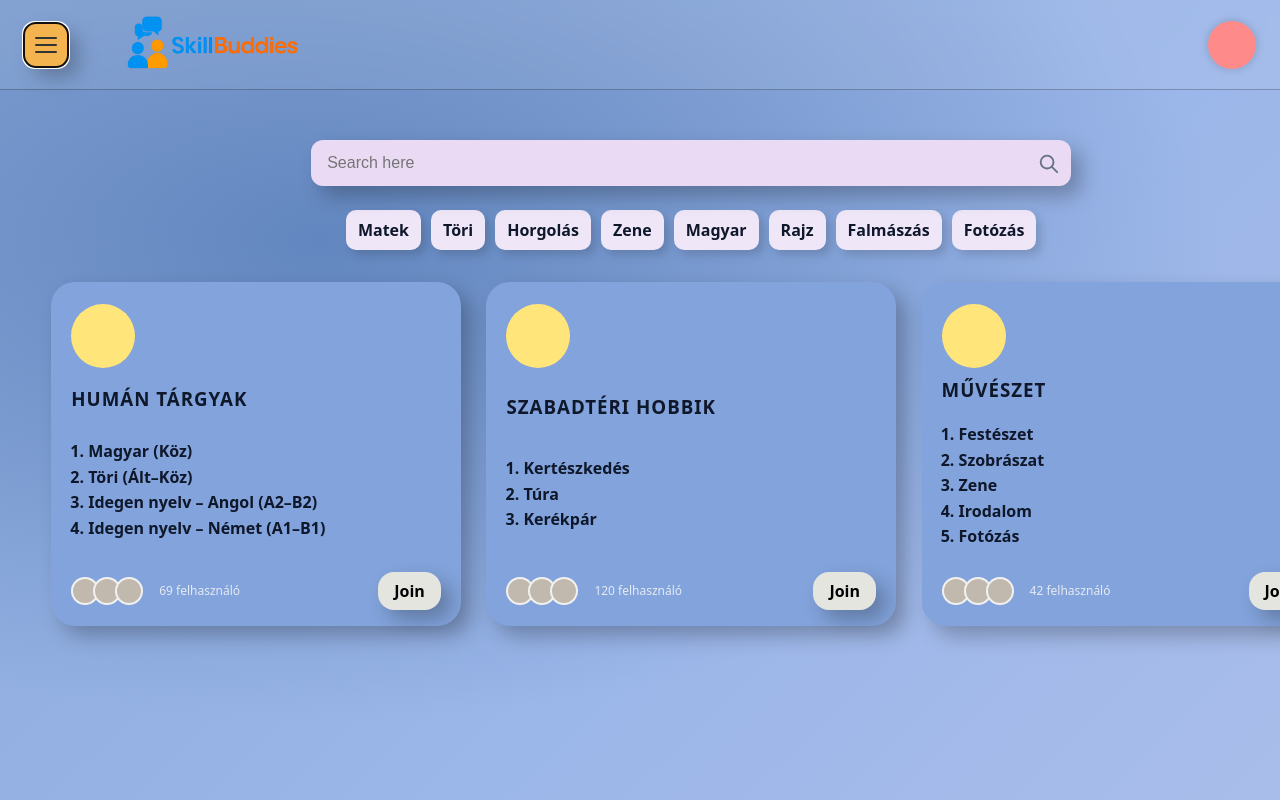
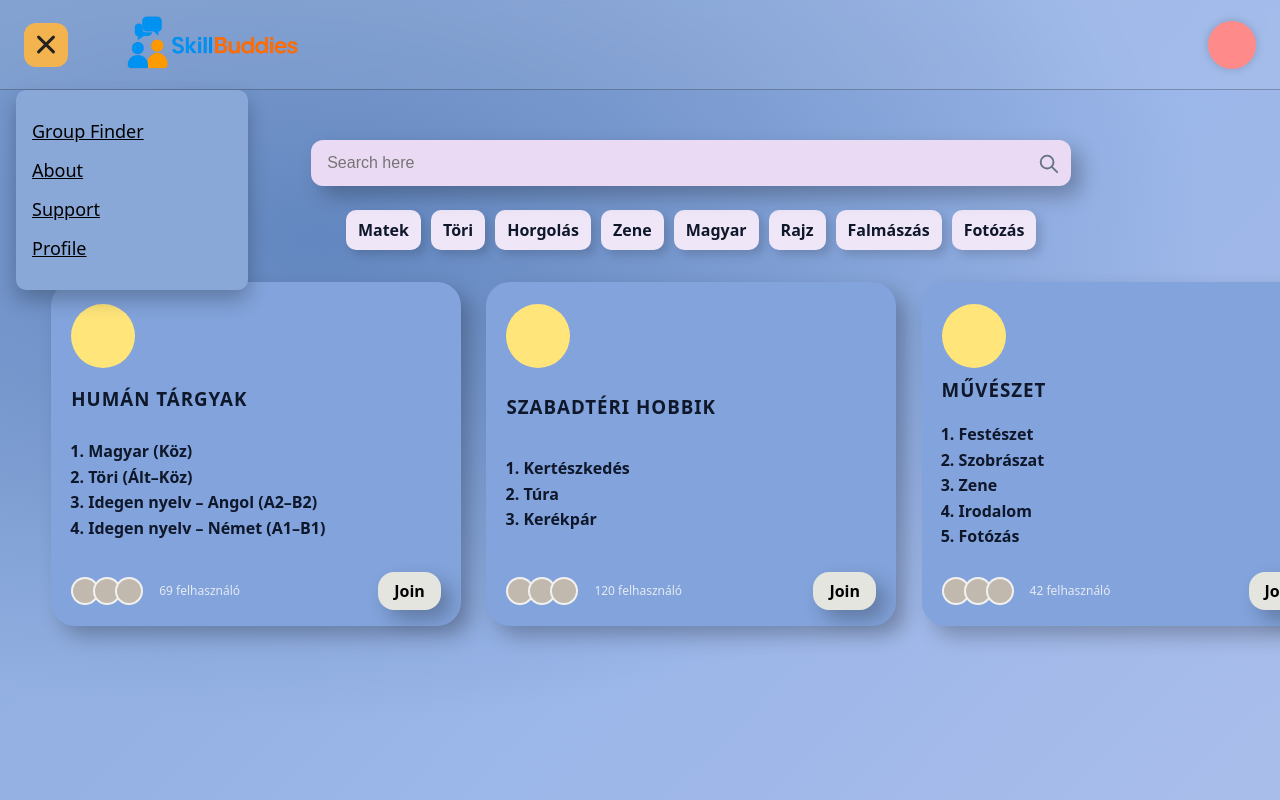
Before and after one commit to novesz/SkillBuddies, a React (Vite) app in the folder frontend/: page / in a window 1280 px wide. Both pictures are taken after a click on the button 46 px from the left and 44 px from the top of the page. Shown: the top 800 px of the page. Built offline with nearby package versions, Linux system fonts and the light colour scheme.

Commit message:
NavBarKesz

```diff
--- a/frontend/src/components/Header.jsx
+++ b/frontend/src/components/Header.jsx
@@ -1,4 +1,5 @@
 import React, { useState, useRef, useEffect } from "react";
+import Navbar from "./Navbar";
 import "../styles/Header.css";
 
 export default function Header() {
@@ -19,7 +20,7 @@ export default function Header() {
   }, []);
 
   return (
-    <header className="sb-header">
+    <header className="sb-header" ref={menuRef}>
       <button
         className={`sb-hamburger ${open ? "is-open" : ""}`}
         aria-label="Menü"
@@ -36,19 +37,8 @@ export default function Header() {
 
       <button className="sb-profile" aria-label="Profil" />
 
-      {/* LENYÍLÓ MENÜ */}
-      <nav
-        ref={menuRef}
-        className={`sb-menu ${open ? "open" : ""}`}
-        aria-label="Főmenü"
-      >
-        <ul>
-          <li><a href="#">Group Finder</a></li>
-          <li><a href="#">About</a></li>
-          <li><a href="#">Support</a></li>
-          <li><a href="#">Profile</a></li>
-        </ul>
-      </nav>
+      {/* csak ha nyitva van */}
+      {open && <Navbar />}
     </header>
   );
 }
--- /dev/null
+++ b/frontend/src/components/Navbar.jsx
@@ -0,0 +1,17 @@
+import React from "react";
+import "../styles/Navbar.css";
+
+export default function Navbar() {
+  return (
+    <nav className="navbar">
+      <div className="navbar-box">
+        <ul>
+          <li><a href="#">Group Finder</a></li>
+          <li><a href="#">About</a></li>
+          <li><a href="#">Support</a></li>
+          <li><a href="#">Profile</a></li>
+        </ul>
+      </div>
+    </nav>
+  );
+}
--- a/frontend/src/styles/Header.css
+++ b/frontend/src/styles/Header.css
@@ -1,8 +1,6 @@
+/* Csak a headerhez szükséges változó */
 :root{
-  --bg1:#89a8d8;
-  --bg2:#6286bf;
-  --text:#0f172a;
-  --shadow:10px 10px 20px rgba(0,0,0,.25);
+  --shadow: 10px 10px 20px rgba(0,0,0,.25);
 }
 
 /* ===== HEADER (sticky, full width, fix height) ===== */
@@ -11,8 +9,8 @@
   top: 0;
   z-index: 50;
   width: 100%;
-  height: 90px;                 /* fejléc magasság */
-  padding: 0 24px;              /* felül/alul 0 → valós 90px */
+  height: 90px;
+  padding: 0 24px;
   display: flex;
   align-items: center;
   gap: 16px;
@@ -22,7 +20,7 @@
   box-sizing: border-box;
 }
 
-/* ===== HAMBURGER – a 3 csík középen, oszlopban ===== */
+/* ===== HAMBURGER ===== */
 .sb-hamburger{
   width: 44px;
   height: 44px;
@@ -31,42 +29,50 @@
   background: #f3b34e;
   box-shadow: var(--shadow);
   cursor: pointer;
+  position: relative;           /* <- FONTOS */
+}
 
-  display: flex;                /* ← középre igazított oszlop */
-  flex-direction: column;
-  justify-content: center;
-  align-items: center;
-  gap: 5px;
-  position: relative;
+.sb-hamburger span{
+  position: absolute;           /* <- fix pozíció */
+  left: 50%;
+  transform: translateX(-50%);  /* vízszintesen középre */
+  width: 24px;                  /* mindhárom azonos */
+  height: 3px;                  /* 3px vastag: kevésbé aliasingol */
+  background: #222;
+  border-radius: 2px;
+  transition: transform .2s ease, opacity .2s ease, top .2s ease;
+  transform-origin: center;     /* X animációhoz */
 }
-.sb-hamburger span{
-  display: block;
-  width: 22px;
-  height: 2px;
-  background: #333;
-  border-radius: 2px;
-  transition: transform .2s ease, opacity .2s ease;
+
+/* 3 fix Y-pozíció */
+.sb-hamburger span:nth-child(1){ top: 11px; }
+.sb-hamburger span:nth-child(2){ top: 20px; }
+.sb-hamburger span:nth-child(3){ top: 29px; }
+
+/* ===== X animáció ===== */
+.sb-hamburger.is-open span:nth-child(1){
+  top: 20px; transform: translateX(-50%) rotate(45deg);
 }
-/* kis „X” animáció nyitáskor (opcionális) */
-.sb-hamburger.is-open span:nth-child(1){ transform: translateY(7px) rotate(45deg); }
 .sb-hamburger.is-open span:nth-child(2){ opacity: 0; }
-.sb-hamburger.is-open span:nth-child(3){ transform: translateY(-7px) rotate(-45deg); }
+.sb-hamburger.is-open span:nth-child(3){
+  top: 20px; transform: translateX(-50%) rotate(-45deg);
+}
 
-/* ===== LOGÓ (csak kép) ===== */
+/* ===== LOGÓ ===== */
 .sb-brand{
   display:flex;
   align-items:center;
   justify-content:flex-start;
 }
 .sb-logo-only{
-  height: 150px;                 /* ha nagyobb kell, növeld a header height-ot is */
+  height: 150px;    /* ha nagyobb kell, növeld a header height-ot is */
   width: auto;
   object-fit: contain;
-  display: block;               /* baseline-rés eltűnik */
+  display: block;
   margin-left: 12px;
 }
 
-/* ===== PROFIL KÖR (jobb felső) ===== */
+/* ===== PROFIL KÖR ===== */
 .sb-profile{
   position: absolute;
   right: 24px;
@@ -81,47 +87,19 @@
   box-shadow: 0 0 10px rgba(0,0,0,.18);
 }
 
-/* ===== LENYÍLÓ MENÜ ===== */
-.sb-menu{
-  position: absolute;
-  top: 90px;                    /* header alatt */
-  left: 16px;                   /* hamburger alatt */
-  width: 240px;
-  background: #89a8d8;
-  border-radius: 14px;
-  box-shadow: 0 12px 30px rgba(0,0,0,.25);
-  transform-origin: top left;
-  transform: scaleY(0.85);
-  opacity: 0;
-  pointer-events: none;
-  transition: transform .18s ease, opacity .18s ease;
-}
-.sb-menu.open{
-  transform: scaleY(1);
-  opacity: 1;
-  pointer-events: auto;
-}
-.sb-menu ul{
-  list-style: none;
-  margin: 14px;
-  padding: 10px 12px;
-}
-.sb-menu li + li{ margin-top: 12px; }
-.sb-menu a{
-  display: block;
-  color: #0f172a;
-  text-decoration: none;
-  font-weight: 700;
-  padding: 6px 4px;
-  border-radius: 8px;
-}
-.sb-menu a:hover{ background: rgba(255,255,255,.25); }
-
 /* ===== Mobil finomítás ===== */
 @media (max-width: 600px){
   .sb-header{ height: 64px; padding: 0 16px; }
   .sb-logo-only{ height: 40px; margin-left: 8px; }
   .sb-hamburger{ width: 36px; height: 36px; }
   .sb-profile{ width: 42px; height: 42px; right: 16px; }
-  .sb-menu{ top: 64px; left: 12px; width: 220px; }
 }
+
+/* ===== Gombok ===== */
+button {
+  outline: none;
+}
+button:focus {
+  outline: none;
+  box-shadow: none;
+}
--- /dev/null
+++ b/frontend/src/styles/Navbar.css
@@ -0,0 +1,36 @@
+.navbar {
+  position: absolute;
+  top: 90px; /* header alatt */
+  left: 16px;
+  z-index: 100;
+}
+
+.navbar-box {
+  background-color: #89a8d8;
+  padding: 16px;
+  border-radius: 10px;
+  box-shadow: 0 10px 20px rgba(0, 0, 0, 0.25);
+  width: 200px;
+}
+
+
+.navbar-box ul {
+  list-style: none;
+  padding: 0;
+  margin: 0;
+}
+
+.navbar-box li {
+  margin: 12px 0;
+}
+
+.navbar-box a {
+  color: black;
+  text-decoration: underline;
+  font-size: 18px;
+  font-weight: 500;
+}
+
+.navbar-box a:hover {
+  text-decoration: none;
+}
```
